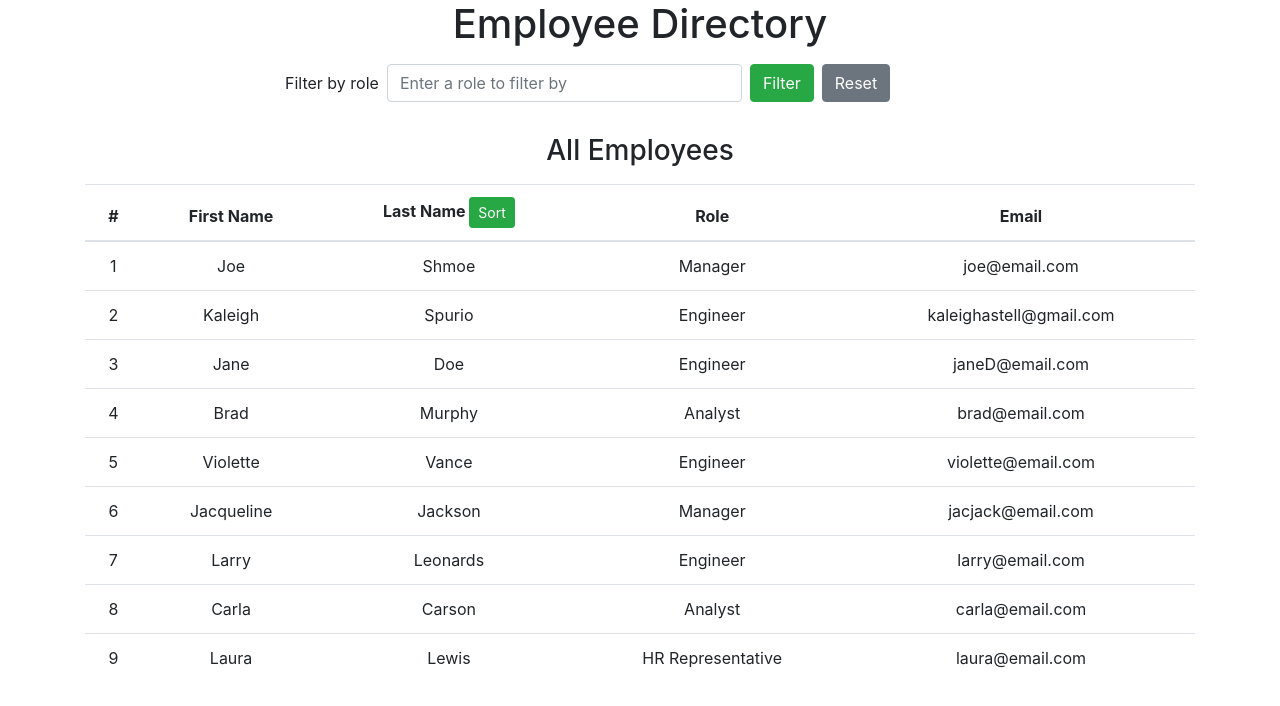
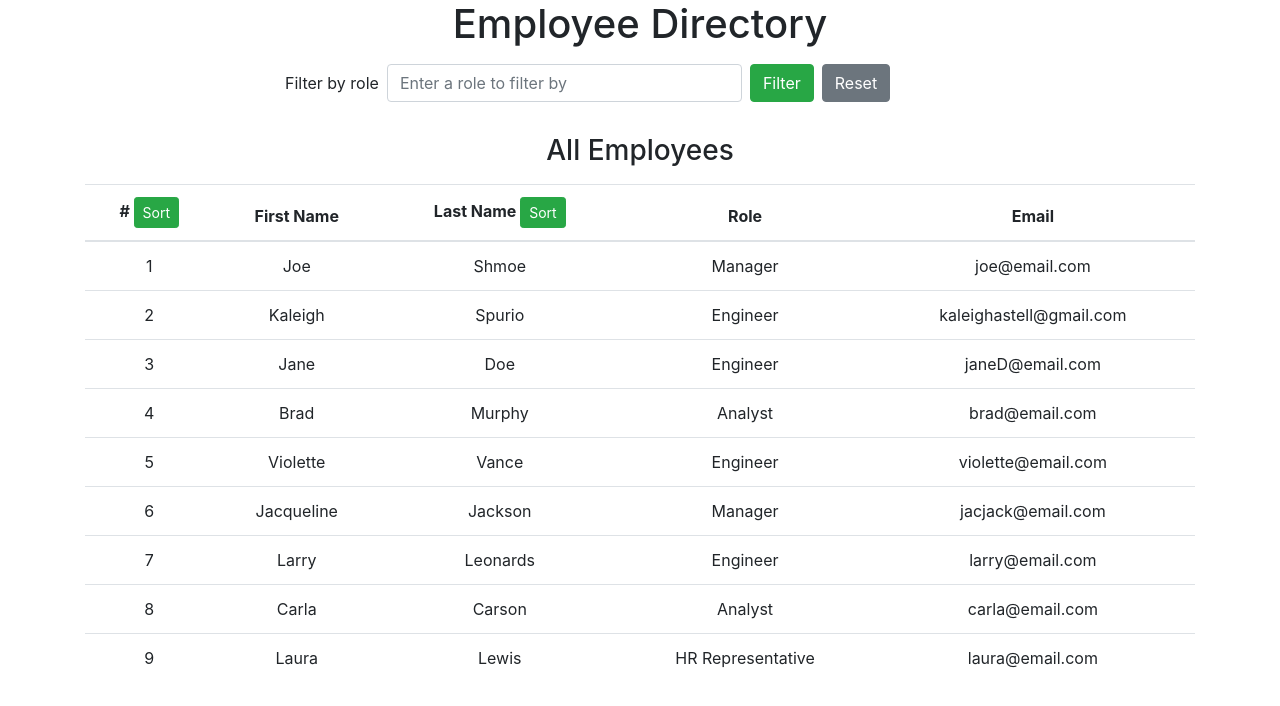
Before and after one commit to Kaleighspurio/react-employee-directory, a React (Create React App) app: page / in a window 1280 px wide. Shown: the top 706 px of the page. Built offline with nearby package versions, Linux system fonts and the light colour scheme.

Commit message:
added sorting by id number

```diff
--- a/src/components/AppContainer.js
+++ b/src/components/AppContainer.js
@@ -41,16 +41,20 @@ export default class AppContainer extends React.Component {
   handleNameSort = (event) => {
     event.preventDefault();
     // credit for sorting goes to: https://stackoverflow.com/questions/1129216/sort-array-of-objects-by-string-property-value
-    const sortedResults = this.state.results.sort((a, b) => a.lastName.localeCompare(b.lastName));
-    console.log(sortedResults);
-    console.log(Data)
+    let sortedResults = this.state.results.sort((a, b) => a.lastName.localeCompare(b.lastName));
     this.setState({results: sortedResults, noResults: false });
+  }
+
+  handleIdSort = (event) => {
+    event.preventDefault();
+    const sortedResults = Data.sort((a, b) => {return a.id - b.id});
+    this.setState({results: sortedResults});
   }
 
 //   Conditional rendering if there are no results that match the filtered search
   renderTable = () => {
       if (this.state.noResults === false) {
-          return <Table handleNameSort={this.handleNameSort} data={this.state.results} />;
+          return <Table handleNameSort={this.handleNameSort} handleIdSort={this.handleIdSort} data={this.state.results} />;
       } else if (this.state.noResults === true) {
           return <p>Oops, looks like there were no results...Try a different search.</p>;
       }
--- a/src/components/Table/Table.js
+++ b/src/components/Table/Table.js
@@ -6,7 +6,7 @@ export default function Table(props) {
     return (
       <div className="table-div">
         <table className="table">
-          <TableHeaders handleNameSort={props.handleNameSort} />
+          <TableHeaders handleNameSort={props.handleNameSort} handleIdSort={props.handleIdSort} />
           <TableData data={props.data} />
         </table>
       </div>
--- a/src/components/Table/TableHeaders.js
+++ b/src/components/Table/TableHeaders.js
@@ -4,7 +4,7 @@ export default function TableHeaders(props) {
   return (
     <thead>
       <tr>
-        <th scope="col">#</th>
+        <th scope="col"># <button className='btn btn-success btn-sm' onClick={props.handleIdSort} >Sort</button></th>
         <th scope="col">First Name</th>
         <th scope="col">Last Name <button className='btn btn-success btn-sm' onClick={props.handleNameSort} >Sort</button></th>
         <th scope="col">Role</th>
```
